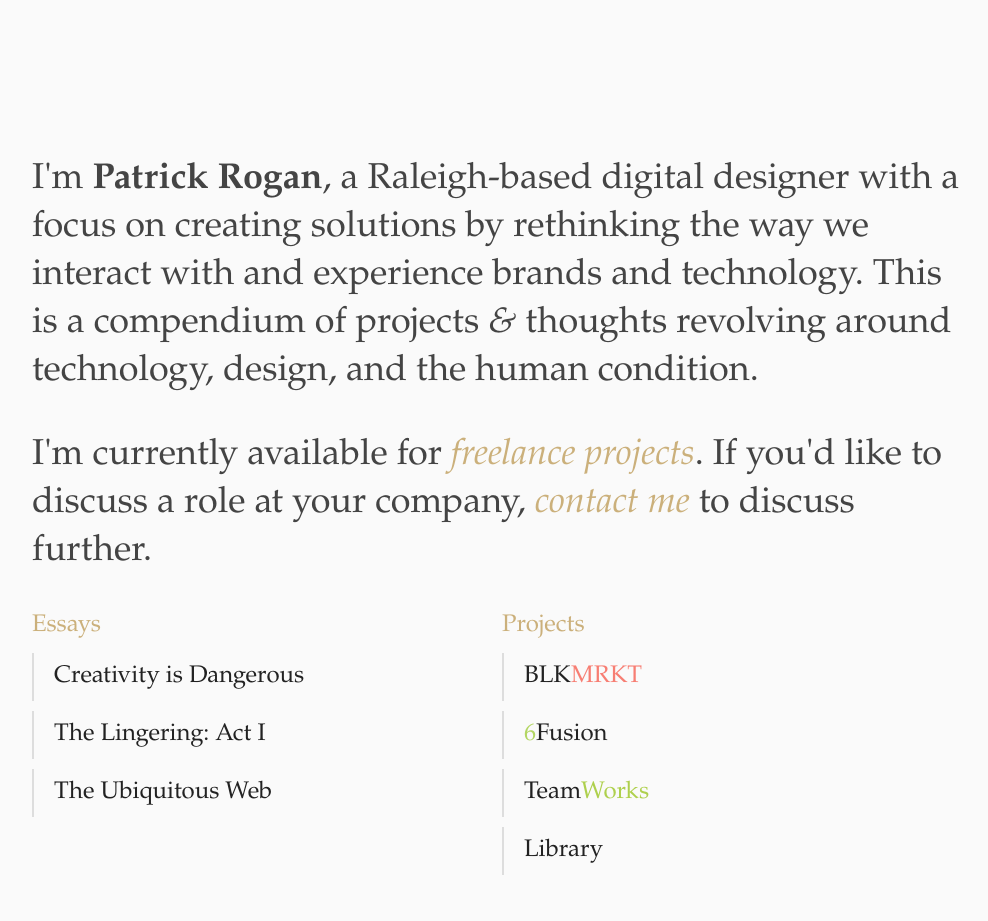
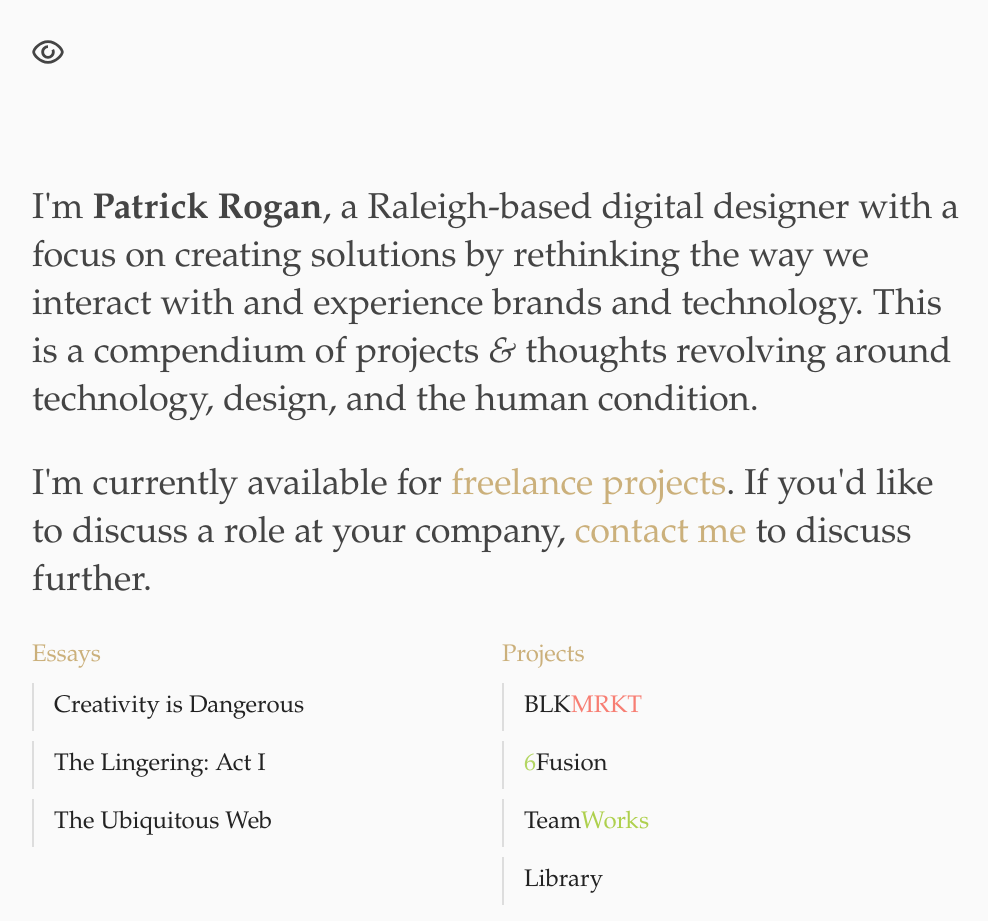
Before and after one commit to silaswanders/silaswanders.github.io, a Jekyll site: the page built from index.html, in a window 1280 px wide. Shown: the whole page, without its empty margins (138-1126 px from the left). Built offline with Jekyll 4.4.1, drawn with Linux system fonts in a browser that asks for light colours; some web fonts are replaced; before the commit the page ends 900 px from its top, so only the background shows below that.

Commit message:
Header Changes

```diff
--- a/_includes/header.html
+++ b/_includes/header.html
@@ -1,2 +1,46 @@
-<header>
-</header>
+  <header>
+  <div class="wrapper">
+    <div class="container">
+      <section class="insignia-header">
+        <span class="logo-icon">
+          <a href="#">
+            <svg width="32px" height="24px" viewBox="0 0 32 24" version="1.1" xmlns="http://www.w3.org/2000/svg" xmlns:xlink="http://www.w3.org/1999/xlink" xmlns:sketch="http://www.bohemiancoding.com/sketch/ns">
+                <!-- Generator: Sketch 3.4.1 (15681) - http://www.bohemiancoding.com/sketch -->
+                <title>pr-logo</title>
+                <desc>Patrick Rogan site logo.</desc>
+                <g id="Page-1" stroke="none" stroke-width="1" fill="none" fill-rule="evenodd" sketch:type="MSPage">
+                    <path d="M16,0.1875 C7.54492188,0.1875 0.25,8.11523438 0.25,12 C0.25,15.8847656 7.54492188,23.8125 16,23.8125 C24.4550781,23.8125 31.75,15.8847656 31.75,12 C31.75,8.11523438 24.4550781,0.1875 16,0.1875 L16,0.1875 Z M16,21 C8.72265625,21 3.0625,13.828125 3.0625,12 C3.0625,10.171875 8.72265625,3 16,3 C23.2773438,3 28.9375,10.171875 28.9375,12 C28.9375,13.828125 23.2773438,21 16,21 L16,21 Z M19.515625,10.2421875 C19.7792969,10.7695312 19.9375,11.3671875 19.9375,12 C19.9375,14.1621094 18.1621094,15.9375 16,15.9375 C13.8378906,15.9375 12.0625,14.1621094 12.0625,12 C12.0625,9.83789062 13.8378906,8.0625 16,8.0625 L16,5.25 C12.2734375,5.25 9.25,8.2734375 9.25,12 C9.25,15.7265625 12.2734375,18.75 16,18.75 C19.7265625,18.75 22.75,15.7265625 22.75,12 C22.75,10.9101562 22.4863281,9.890625 22.0292969,8.9765625 L19.515625,10.2421875 Z" id="pr-logo" fill="#444444" sketch:type="MSShapeGroup"></path>
+                </g>
+            </svg>
+          </a>
+        </span>
+        <span class="menu">
+          <a href="#" class="mobile-menu">
+            <svg width="32px" height="12px" viewBox="0 0 32 12" version="1.1" xmlns="http://www.w3.org/2000/svg" xmlns:xlink="http://www.w3.org/1999/xlink" xmlns:sketch="http://www.bohemiancoding.com/sketch/ns">
+                <!-- Generator: Sketch 3.4.1 (15681) - http://www.bohemiancoding.com/sketch -->
+                <title>Menu Icon</title>
+                <desc>Created with Sketch.</desc>
+                <defs></defs>
+                <g id="Page-1" stroke="none" stroke-width="1" fill="none" fill-rule="evenodd" sketch:type="MSPage">
+                    <g id="menu-icon" sketch:type="MSLayerGroup" fill="#4A4A4A">
+                        <rect id="Rectangle-1" sketch:type="MSShapeGroup" x="0" y="0" width="32" height="3"></rect>
+                        <rect id="Rectangle-1-Copy" sketch:type="MSShapeGroup" x="16" y="8" width="16" height="3"></rect>
+                    </g>
+                </g>
+            </svg>
+          </a>
+          <ul class="desktop-menu">
+            <li><a class="link" href="/#work">Projects</a></li>
+
+            <li><a class="link" href="/about">About</a></li>
+
+            <li><a class="link" href="http://www.medium.com/@julesforrest">Writing</a></li>
+
+            <li><a class="link" href="http://www.dribbble.com/julesforrest">Inquiries</a></li>
+
+          </ul>
+        </span>
+      </section>
+    </div>
+   </div>
+  </header>
--- a/_sass/style.scss
+++ b/_sass/style.scss
@@ -32,12 +32,16 @@
 	}
 
 	.home {
-		padding: 120px 0 0;
+		padding: 40px 0 0;
 	}
 
 	/*========*/
 	/* Header */
 	/*========*/
+
+	.insignia-header {
+		padding: 40px 0;
+	}
 
 	.insignia_wrap {
 	  position: relative;
@@ -55,6 +59,80 @@
 		  max-width: 100%;
 		  height: 40px;
 		}
+
+/* --------------------------------
+
+ Navigation
+
+-------------------------------- */
+
+	.desktop-menu {
+		display: -webkit-box;
+		display: -moz-box;
+		display: box;
+		display: -webkit-flex;
+		display: -moz-flex;
+		display: -ms-flexbox;
+		display: flex;
+		float: right;
+
+		list-style: none;
+		margin: 0;
+		padding: 0;
+		li {
+			-webkit-box-align: center;
+			-moz-box-align: center;
+			box-align: center;
+			-webkit-align-items: center;
+			-moz-align-items: center;
+			-ms-align-items: center;
+			-o-align-items: center;
+			align-items: center;
+			-ms-flex-align: center;
+			display: -webkit-box;
+			display: -moz-box;
+			display: box;
+			display: -webkit-flex;
+			display: -moz-flex;
+			display: -ms-flexbox;
+			display: flex;
+			padding: 0 50px 15px;
+			padding-left: 0;
+		}
+
+		a {
+			display: block;
+			text-decoration: none;
+			color: #505050;
+			font-weight: 400;
+			font-size: 1.125em;
+			padding-bottom: 10px;
+			border-bottom: 2px solid #444;
+		}
+		li:last-child {
+		    padding-right: 0;
+		}
+	}
+
+	.mobile-menu {
+		display: none;
+	}
+
+		.logo-icon {
+			svg #pr-logo {transition: 1s;}
+			svg:hover #pr-logo { fill: $whitegold; }
+		}
+
+		.menu {
+			display: none;
+			position: relative;
+			right: 0;
+			svg #menu-icon {
+				display: none;
+			}
+			svg:hover #menu-icon { fill: $whitegold; }
+		}
+
 
 /*====================*/
 /* Typography & Links */
@@ -122,7 +200,7 @@
   left: 0;
   width: 100%;
   height: 2px;
-  background: #70aaca; /* color */
+  background: $whitegold; /* color */
   content: '';
   opacity: 0;
   -webkit-transition: opacity 300ms,-webkit-transform 300ms;
@@ -143,11 +221,13 @@
 .links-hover{
 	text-decoration: none;
 	color: #222222;
+	transition: 1s;
 
 }
 .links-hover:hover {
 	color: $whitegold;
 	text-decoration: none;
+	padding-left: 30px;
 }
 
 /*========*/
--- a/index.html
+++ b/index.html
@@ -4,7 +4,7 @@
 
   <div class="about">
     <p>I'm <span class="semi-bold">Patrick Rogan</span>, a Raleigh-based digital designer with a focus on creating solutions by rethinking the way we interact with and experience brands and technology. This is a compendium of projects <i>&amp;</i> thoughts revolving around technology, design, and the human condition.</p>
-    <p>I'm currently available for <a class="links" href="mailto:hello@patrickrogan.co" target="_blank"><i>freelance projects</i></a>. If you'd like to discuss a role at your company, <a class="links" href="mailto:hello@patrickrogan.co"><i>contact me</i></a> to discuss further.</p>
+    <p>I'm currently available for <a class="links" href="mailto:hello@patrickrogan.co" target="_blank">freelance projects</a>. If you'd like to discuss a role at your company, <a class="links" href="mailto:hello@patrickrogan.co">contact me</a> to discuss further.</p>
   </div>
 
     <div class="items">
```
Also changed, not shown: 7 other files.
